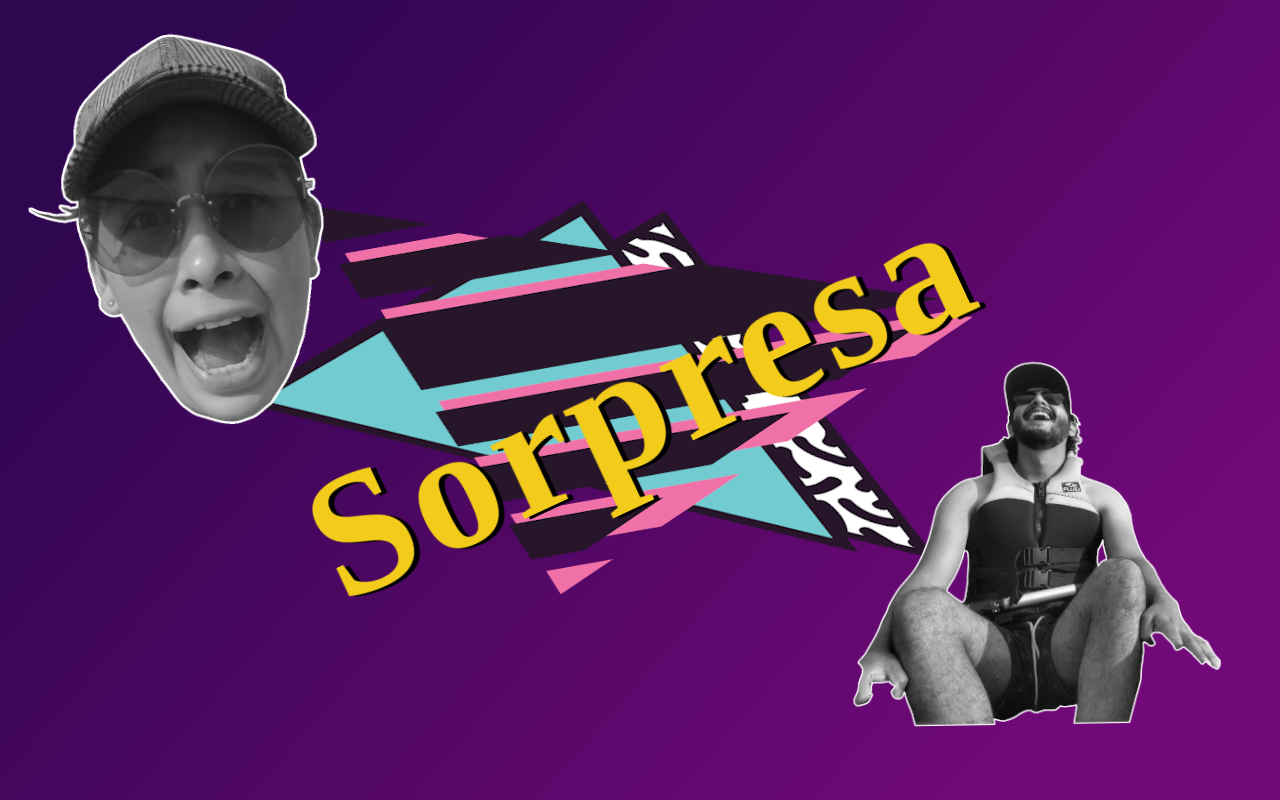
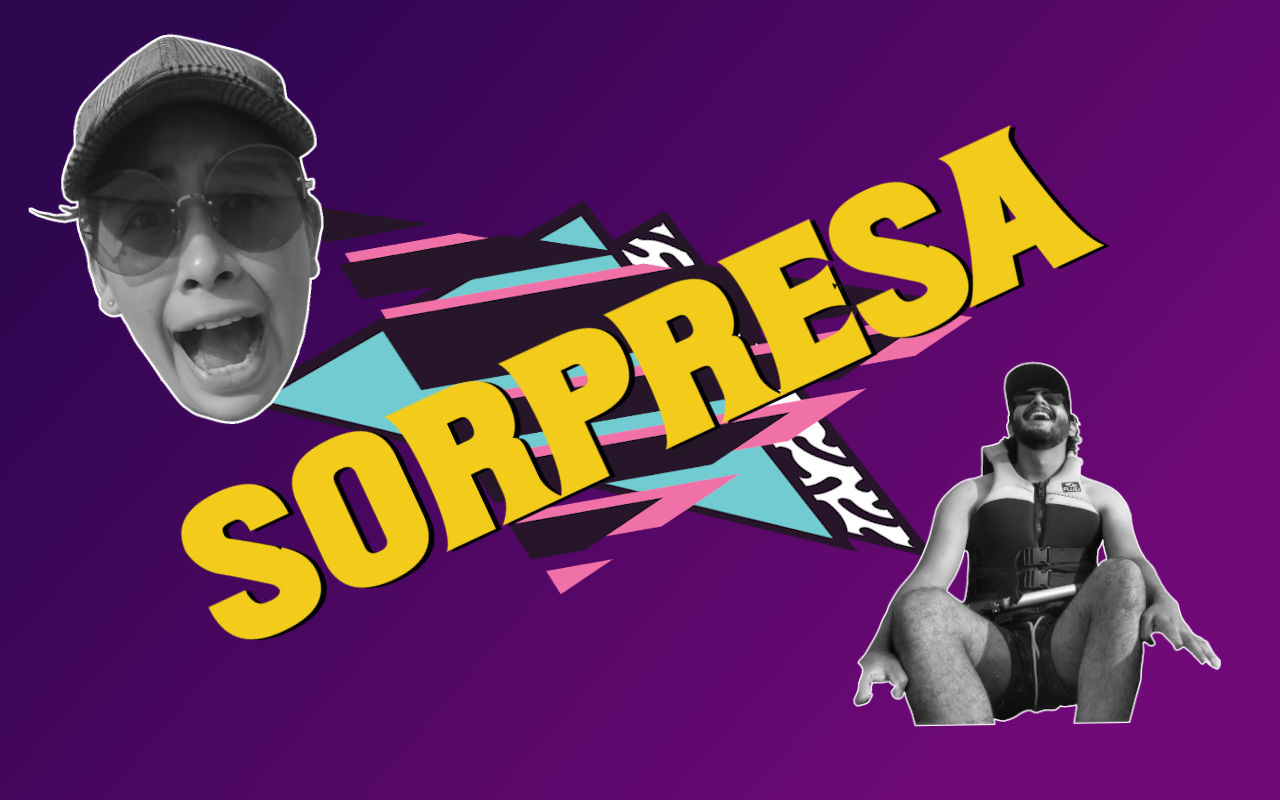
Before and after one commit to AndresNeisa/MariansBirthday, a plain HTML site: page index.html in a window 1280 px wide. Drawn offline with Linux system fonts and the light colour scheme; the site is published under a folder, as on GitHub Pages, so addresses that start at the root find nothing.

Commit message:
Fonts fixed

```diff
--- a/style.css
+++ b/style.css
@@ -6,17 +6,17 @@
 
 @font-face {
     font-family: "Escort";
-    src: url("/Fonts/Escort.ttf") format('truetype');
+    src: url("./Fonts/Escort.ttf") format('truetype');
 }
 
 @font-face {
     font-family: "Magic";
-    src: url("/Fonts/Magic.ttf") format('truetype');
+    src: url("./Fonts/Magic.ttf") format('truetype');
 }
 
 @font-face {
     font-family: "bodaFont";
-    src: url("/Fonts/Boda.ttf") format('truetype');
+    src: url("./Fonts/Boda.ttf") format('truetype');
 }
 
 @keyframes shake {
```
